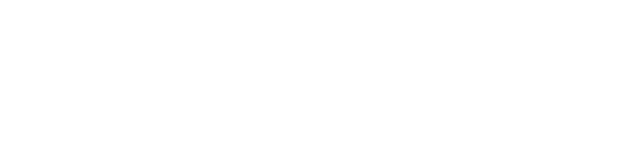
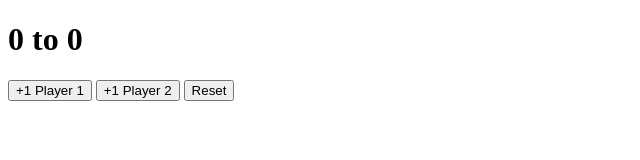
Before and after one commit to AlejandroAlvarad/Score-Keeping, a plain HTML site: page index.html in a window 1280 px wide. Shown: the whole page, without its empty margins (0-640 px from the left). Drawn offline with Linux system fonts and the light colour scheme.

Commit message:
Se creo el cuerpo principal

```diff
--- a/index.html
+++ b/index.html
@@ -4,10 +4,14 @@
     <meta charset="UTF-8">
     <meta name="viewport" content="width=device-width, initial-scale=1.0">
     <link rel="stylesheet" href="app.css">
-    <title>Document</title>
+    <title>Score Keeper</title>
 </head>
 <body>
+    <h1><span id="p1Score">0</span> to <span id="p2Score">0</span></h1>
 
+    <button id="p1Button">+1 Player 1</button>
+    <button id="p2Button">+1 Player 2</button>
+    <button id="reset">Reset</button>
     <script src="app.js"></script>
 </body>
 </html>
```
